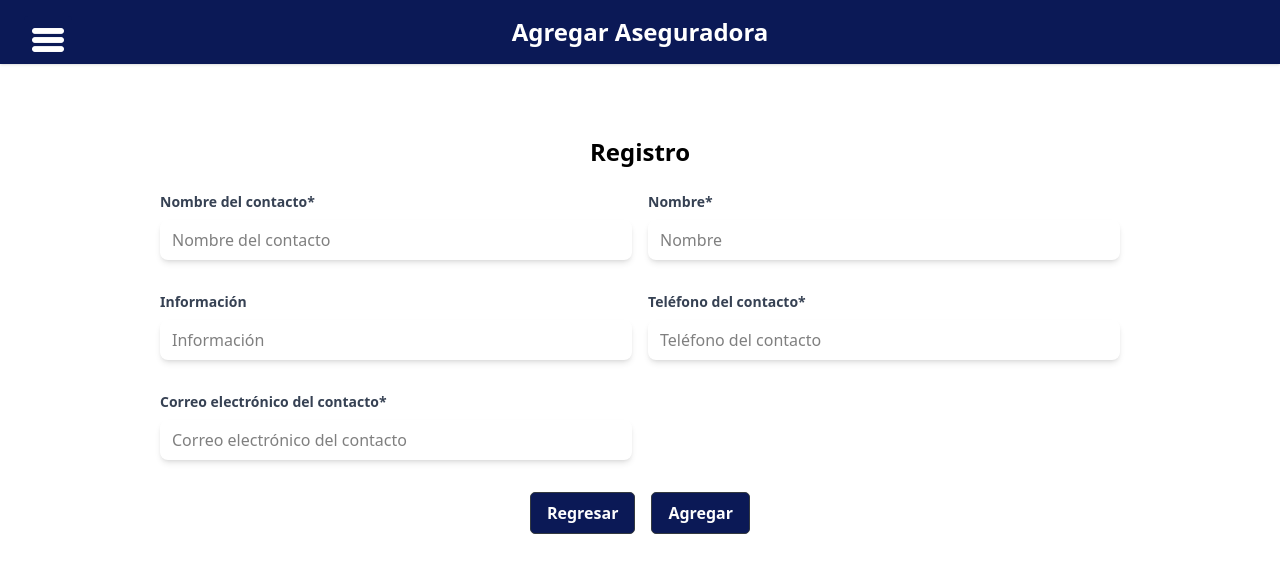
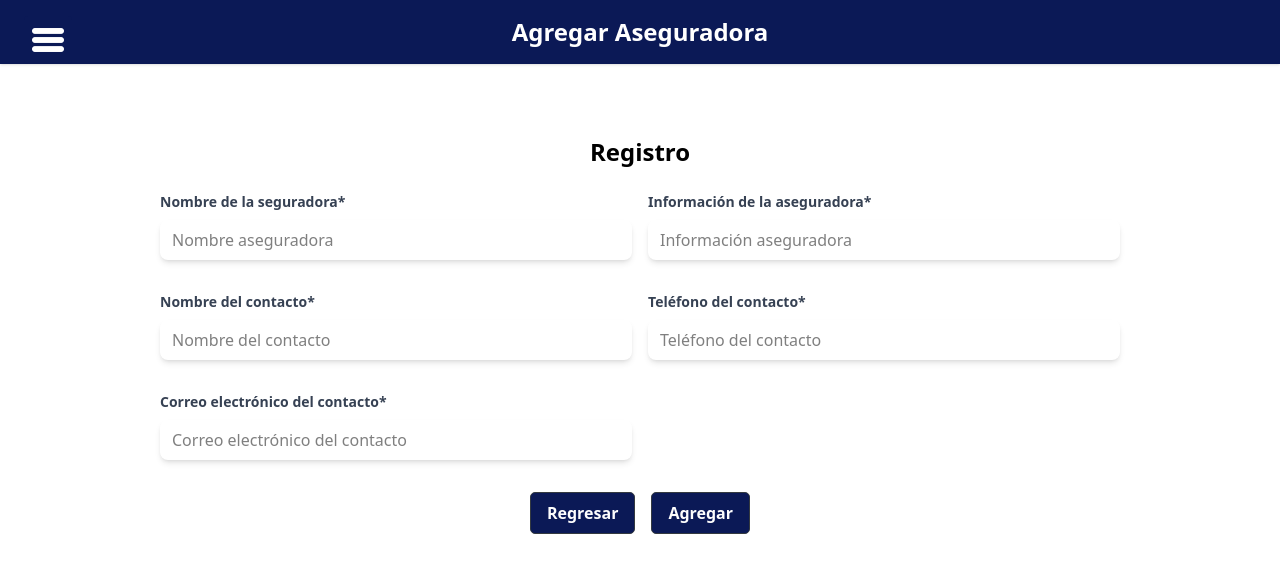
Before and after one commit to Christian20233tn137/multi_aseguradora, a React (Vite) app: page /aseguradoras/nuevaAseguradora in a window 1280 px wide. Shown: the top 572 px of the page. Built offline with nearby package versions, Linux system fonts and the light colour scheme; sample sign-in values are in the browser's storage; the HTML template or start-up script is replaced by a standard one.

Commit message:
Cambios en aseguradora e inicioAseguradora

```diff
--- a/src/components/AdminViews/Views/InicioAseguradoras.jsx
+++ b/src/components/AdminViews/Views/InicioAseguradoras.jsx
@@ -19,7 +19,7 @@ const swalWithTailwindButtons = Swal.mixin({
 const InicioAseguradoras = () => {
   const location = useLocation();
   const id = location.state?.id;
-  console.log("Id del admim: ", id);
+  console.log("Id del admin: ", id);
 
   const navigate = useNavigate();
   const [aseguradoras, setAseguradoras] = useState([]);
@@ -45,7 +45,9 @@ const InicioAseguradoras = () => {
         const initialCheckedItems = {};
         response.data.forEach((aseguradora) => {
           initialCheckedItems[aseguradora._id] =
-            storedState[aseguradora._id] ?? aseguradora.active;
+            storedState[aseguradora._id] !== undefined
+              ? storedState[aseguradora._id]
+              : aseguradora.active === true; // fuerza a booleano
         });
 
         setCheckedItems(initialCheckedItems);
@@ -86,8 +88,9 @@ const InicioAseguradoras = () => {
     fetchSeguros();
   }, [aseguradoras]);
 
-  const handlerNavigation = () =>
+  const handlerNavigation = () => {
     navigate("/aseguradoras/nuevaAseguradora", { state: { id: id } });
+  };
 
   const handleNextPage = () => {
     setCurrentPage((prevPage) =>
--- a/src/components/AdminViews/Views/NuevaAseguradora.jsx
+++ b/src/components/AdminViews/Views/NuevaAseguradora.jsx
@@ -60,7 +60,8 @@ const NuevaAseguradora = () => {
     if (name === "correoContacto" && value) {
       if (value.length > 25) {
         error = "No debe exceder 25 caracteres";
-      } else {
+      } else if (!/\S+@\S+\.\S+/.test(value)) {
+        error = "Formato de correo electrónico inválido";
       }
     }
 
@@ -214,6 +215,48 @@ const NuevaAseguradora = () => {
       <div className="bg-white p-8 rounded w-full max-w-5xl mx-auto">
         <h2 className="text-2xl font-bold mb-6 text-center">Registro</h2>
         <form className="grid grid-cols-1 md:grid-cols-2 gap-4">
+
+
+        <div className="mb-4 md:col-span-1">
+            <label className="block text-gray-700 text-sm font-bold mb-2">
+              Nombre de la seguradora*
+            </label>
+            <input
+              type="text"
+              name="nombre"
+              className={`border-0 shadow-md rounded-lg py-2 px-3 w-full ${
+                errors.nombre ? "border-red-500" : ""
+              }`}
+              placeholder="Nombre aseguradora"
+              value={formData.nombre}
+              onChange={handleChange}
+            />
+            {errors.nombre && (
+              <p className="text-red-500 text-xs mt-1">{errors.nombre}</p>
+            )}
+          </div>
+
+
+
+          <div className="mb-4 md:col-span-1">
+            <label className="block text-gray-700 text-sm font-bold mb-2">
+              Información de la aseguradora*
+            </label>
+            <input
+              type="text"
+              name="informacion"
+              className={`border-0 shadow-md rounded-lg py-2 px-3 w-full ${
+                errors.informacion ? "border-red-500" : ""
+              }`}
+              placeholder="Información aseguradora"
+              value={formData.informacion}
+              onChange={handleChange}
+            />
+            {errors.informacion && (
+              <p className="text-red-500 text-xs mt-1">{errors.informacion}</p>
+            )}
+          </div>
+
           <div className="mb-4">
             <label className="block text-gray-700 text-sm font-bold mb-2">
               Nombre del contacto*
@@ -235,43 +278,8 @@ const NuevaAseguradora = () => {
             )}
           </div>
 
-          <div className="mb-4 md:col-span-1">
-            <label className="block text-gray-700 text-sm font-bold mb-2">
-              Nombre*
-            </label>
-            <input
-              type="text"
-              name="nombre"
-              className={`border-0 shadow-md rounded-lg py-2 px-3 w-full ${
-                errors.nombre ? "border-red-500" : ""
-              }`}
-              placeholder="Nombre"
-              value={formData.nombre}
-              onChange={handleChange}
-            />
-            {errors.nombre && (
-              <p className="text-red-500 text-xs mt-1">{errors.nombre}</p>
-            )}
-          </div>
 
-          <div className="mb-4 md:col-span-1">
-            <label className="block text-gray-700 text-sm font-bold mb-2">
-              Información
-            </label>
-            <input
-              type="text"
-              name="informacion"
-              className={`border-0 shadow-md rounded-lg py-2 px-3 w-full ${
-                errors.informacion ? "border-red-500" : ""
-              }`}
-              placeholder="Información"
-              value={formData.informacion}
-              onChange={handleChange}
-            />
-            {errors.informacion && (
-              <p className="text-red-500 text-xs mt-1">{errors.informacion}</p>
-            )}
-          </div>
+
 
           <div className="mb-4 md:col-span-1">
             <label className="block text-gray-700 text-sm font-bold mb-2">
```
